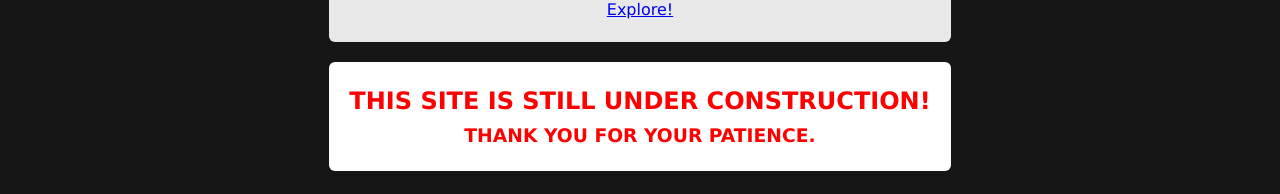
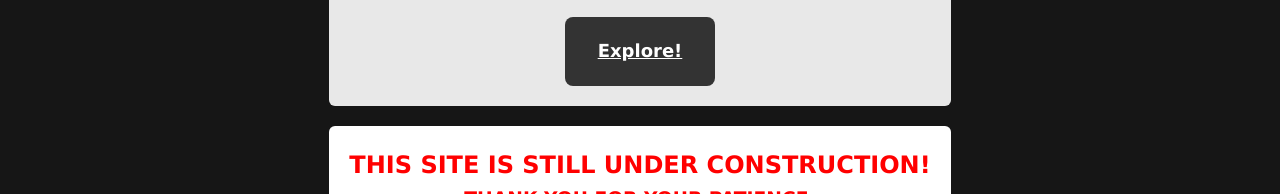
Before and after one commit to isiahmacias-maciaswebforge/bikers-closet, a plain HTML site: page index.html in a window 1280 px wide. Shown: the part 498-692 px from the top of the page. Drawn offline with Linux system fonts and the light colour scheme.

Commit message:
Update index.html

```diff
--- a/index.html
+++ b/index.html
@@ -11,6 +11,7 @@
     <link rel="icon" type="image/x-icon" href="Assets/Images/logo.PNG">
     <link rel="stylesheet" href="Assets/CSS/layout1.css">
     <link rel="stylesheet" href="Assets/CSS/layout2.css">
+    <link rel="stylesheet" href="Assets/CSS/indexHome.css">
     <script src="Assets/JS/layout1.js"></script>
 </head>
 <!-- Visual Section of the Page -->
```
